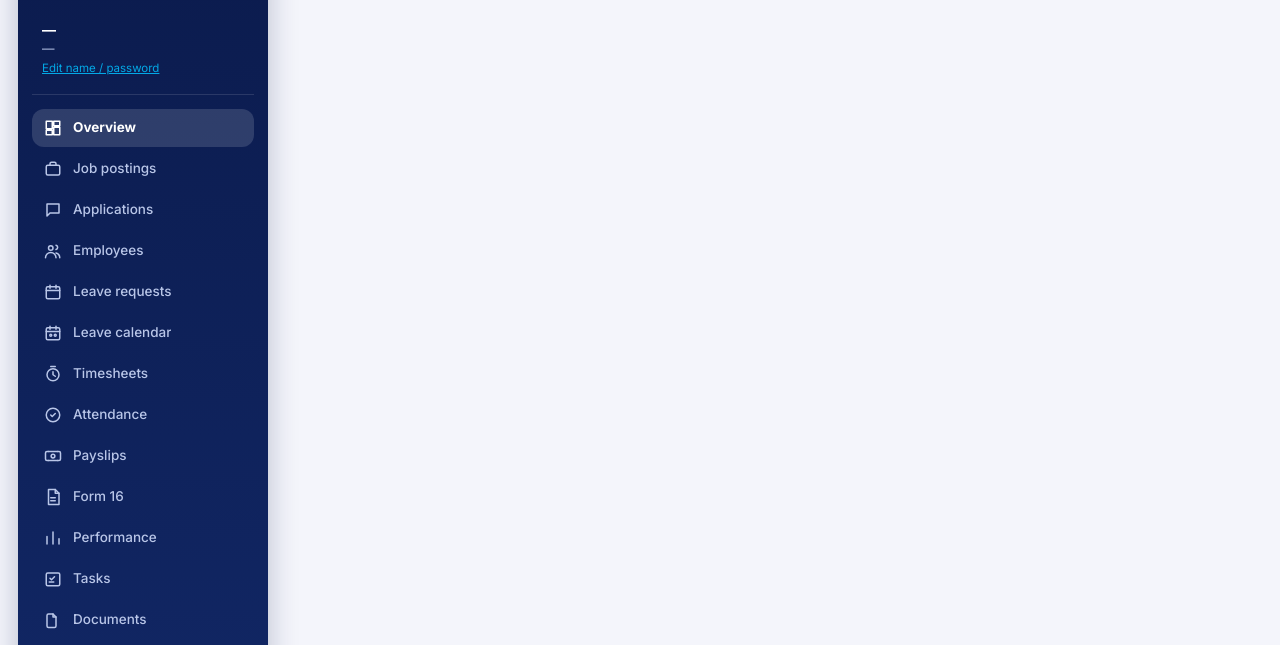
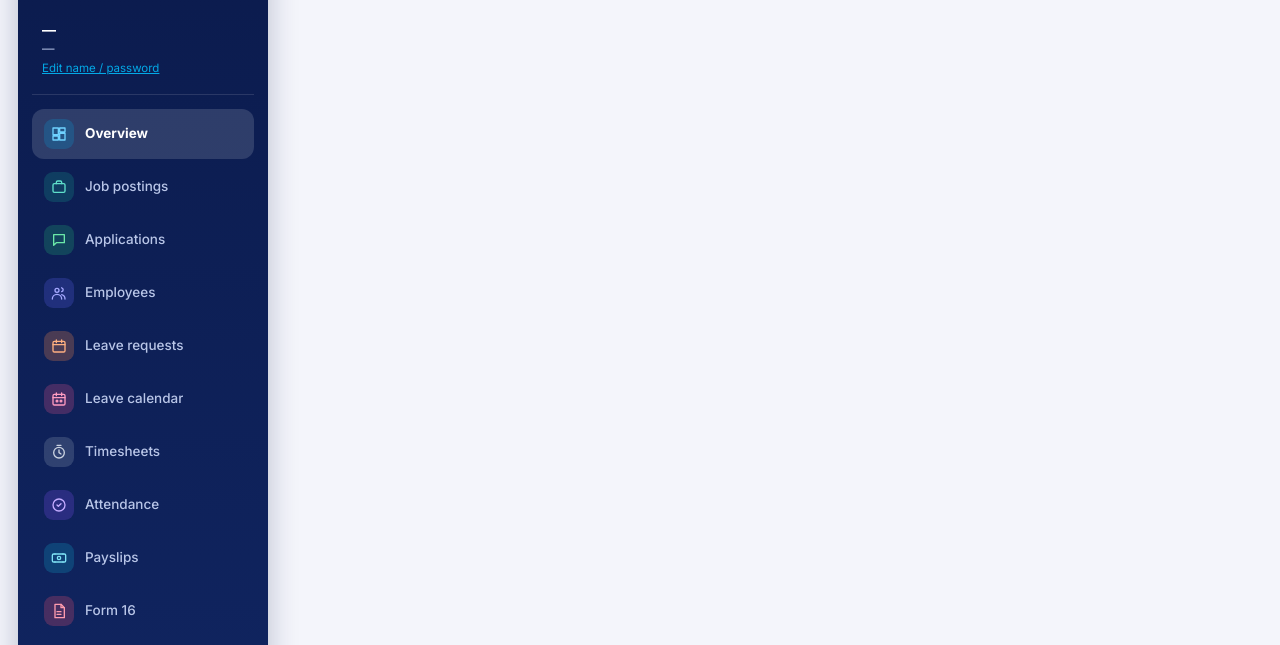
Before and after one commit to hr924/novanest-hr, a website: page public/admin.html in a window 1280 px wide. Shown: the part 155-800 px from the top of the page. Drawn offline with nearby package versions, Linux system fonts and the light colour scheme; no server answers.

Commit message:
re update

```diff
--- a/public/css/styles.css
+++ b/public/css/styles.css
@@ -379,10 +379,24 @@ textarea { resize: vertical; min-height: 80px; }
   transition: background 0.12s ease, color 0.12s ease;
 }
 .sidebar-link .ico {
-  width: 18px; height: 18px; flex: 0 0 18px;
+  width: 30px; height: 30px; flex: 0 0 30px;
+  border-radius: 9px;
   display: flex; align-items: center; justify-content: center;
+  background: rgba(255,255,255,0.1);
+  color: var(--navy-light);
 }
-.sidebar-link .ico svg { width: 18px; height: 18px; }
+.sidebar-link .ico svg { width: 16px; height: 16px; }
+.sidebar-link.active .ico { background: rgba(255,255,255,0.22); color: #fff; }
+.sidebar-link .ico.m-blue   { background: rgba(3,169,231,0.22); color: #6FD2FF; }
+.sidebar-link .ico.m-teal   { background: rgba(24,157,139,0.25); color: #5FE0CB; }
+.sidebar-link .ico.m-green  { background: rgba(34,181,115,0.25); color: #6BE8A8; }
+.sidebar-link .ico.m-indigo { background: rgba(91,95,239,0.25); color: #A5A8FF; }
+.sidebar-link .ico.m-amber  { background: rgba(255,138,76,0.25); color: #FFB081; }
+.sidebar-link .ico.m-pink   { background: rgba(232,84,140,0.25); color: #FF9CC1; }
+.sidebar-link .ico.m-slate  { background: rgba(148,163,184,0.25); color: #CBD3E1; }
+.sidebar-link .ico.m-violet { background: rgba(124,79,239,0.25); color: #C4ACFF; }
+.sidebar-link .ico.m-cyan   { background: rgba(14,165,199,0.25); color: #7FE2F5; }
+.sidebar-link .ico.m-rose   { background: rgba(240,80,110,0.25); color: #FF9CAE; }
 .sidebar-link > span:last-child {
   white-space: nowrap;
   overflow: hidden;
--- a/public/js/common.js
+++ b/public/js/common.js
@@ -30,13 +30,16 @@ const SIDEBAR_ICONS = {
 };
 const SIDEBAR_ICON_DEFAULT = '<circle cx="12" cy="12" r="3"/>';
 
+const SIDEBAR_ICON_TINTS = ['m-blue', 'm-teal', 'm-green', 'm-indigo', 'm-amber', 'm-pink', 'm-slate', 'm-violet', 'm-cyan', 'm-rose'];
+
 function decorateSidebarIcons() {
-  document.querySelectorAll('.sidebar-link[data-view]').forEach((link) => {
+  document.querySelectorAll('.sidebar-link[data-view]').forEach((link, i) => {
     if (link.querySelector('.ico')) return; // already decorated
     const view = link.dataset.view;
     const path = SIDEBAR_ICONS[view] || SIDEBAR_ICON_DEFAULT;
+    const tint = SIDEBAR_ICON_TINTS[i % SIDEBAR_ICON_TINTS.length];
     const label = link.textContent;
-    link.innerHTML = `<span class="ico"><svg viewBox="0 0 24 24" fill="none" stroke="currentColor" stroke-width="2" stroke-linecap="round" stroke-linejoin="round">${path}</svg></span><span>${label}</span>`;
+    link.innerHTML = `<span class="ico ${tint}"><svg viewBox="0 0 24 24" fill="none" stroke="currentColor" stroke-width="2" stroke-linecap="round" stroke-linejoin="round">${path}</svg></span><span>${label}</span>`;
   });
 }
 document.addEventListener('DOMContentLoaded', decorateSidebarIcons);
```
